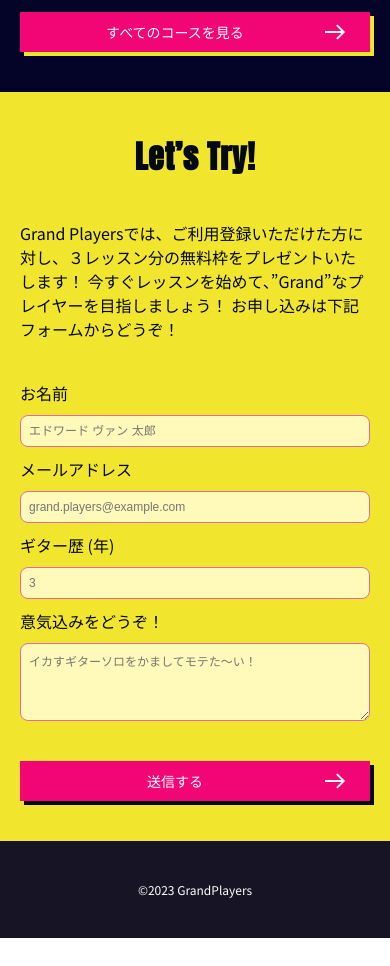
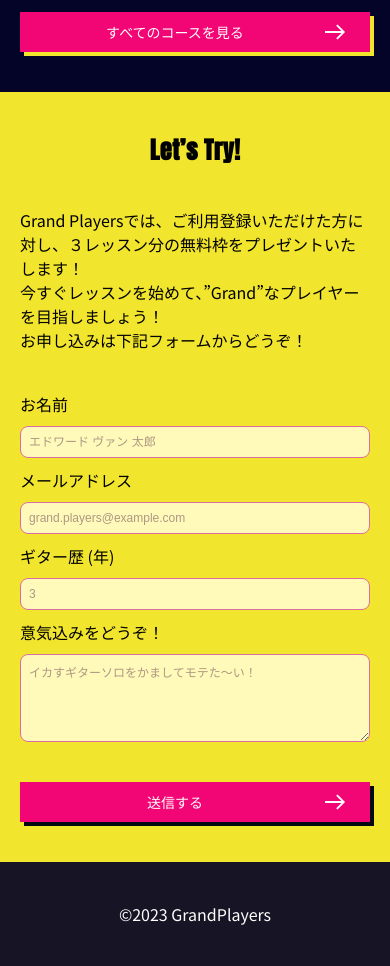
Before and after one commit to JuN-front/for_review, a plain HTML site: page index.html in a window 390 px wide. Shown: the part 2420-3386 px from the top of the page. Before the commit the page ends 3358 px from the top, so only its background shows below. Drawn offline with Linux system fonts and the light colour scheme.

Commit message:
変更の反映

```diff
--- a/index.html
+++ b/index.html
@@ -138,7 +138,9 @@
         <p class="signup-text">
           Grand
           Playersでは、ご利用登録いただけた方に対し、３レッスン分の無料枠をプレゼントいたします！
+          <br />
           今すぐレッスンを始めて、”Grand”なプレイヤーを目指しましょう！
+          <br />
           お申し込みは下記フォームからどうぞ！
         </p>
         <form class="form" action="">
@@ -171,6 +173,7 @@
               name=""
               id="texst"
               placeholder="イカすギターソロをかましてモテた～い！"
+              rows="5"
             ></textarea>
           </div>
           <button class="submit button" href="">
@@ -188,7 +191,7 @@
     </section>
 
     <section class="footer">
-      <p class="footer-text">©2023 GrandPlayers</p>
+      <p class="footer-text">©2023&nbsp;GrandPlayers</p>
     </section>
   </body>
 </html>
--- a/style.css
+++ b/style.css
@@ -385,7 +385,6 @@ img {
   padding: 80px 0;
   display: flex;
   justify-content: center;
-  color: var(--color-black);
   background-color: var(--color-accent-yellow);
 }
 
@@ -401,7 +400,6 @@ img {
 .signup-title {
   margin: 0;
   text-align: center;
-  color: var(--color-black);
   font-family: var(--font-family-heading);
   font-size: 32px;
   letter-spacing: 0.02em;
@@ -428,17 +426,17 @@ img {
   font-size: 20px;
 }
 
-.form-input-container textarea {
-  height: 102px;
-}
-
 .form-input {
   padding: 10px;
   border: 1px solid var(--color-form-border-red);
   border-radius: 8px;
   font-size: 16px;
+  color: var(--color-black);
+  background-color: var(--color-form-background-yellow);
+}
+
+.form-input::placeholder {
   color: var(--color-form-placeholder-gray);
-  background-color: var(--color-form-background-yellow);
 }
 
 .submit {
@@ -461,8 +459,11 @@ img {
     padding: 0 20px;
   }
 
+  .signup-title {
+    font-size: 24px;
+  }
+
   .form-input-container {
-    display: grid;
     grid-template-columns: 1fr;
     row-gap: 10px;
   }
@@ -474,10 +475,6 @@ img {
   .form-input {
     padding: 8px;
     font-size: 12px;
-  }
-
-  .form-input-container textarea {
-    height: 78px;
   }
 }
 
@@ -498,8 +495,4 @@ img {
   .footer {
     padding: 40px 0;
   }
-
-  .footer-text {
-    font-size: 12px;
-  }
 }
```
